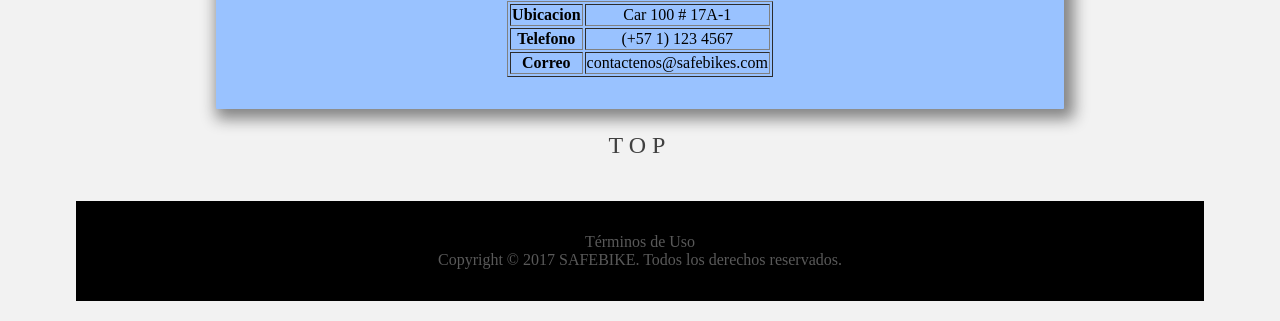
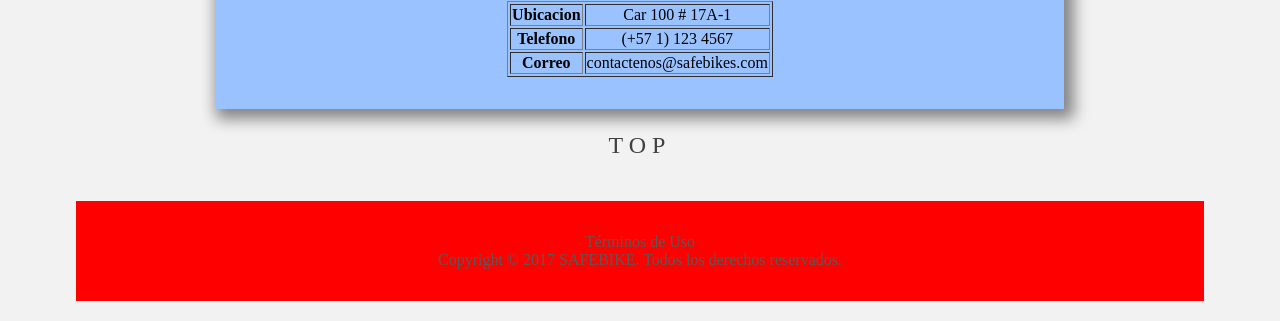
Before and after one commit to yoe81/Safebikes, a plain HTML site: page SAFEBIKE.html in a window 1280 px wide. Shown: the part 4377-4698 px from the top of the page. Drawn offline with Linux system fonts and the light colour scheme.

Commit message:
Update estilos.css

```diff
--- a/css/estilos.css
+++ b/css/estilos.css
@@ -94,7 +94,7 @@ aside img{
   width:150px;
 }
 footer {
-	background:#000000;
+	background:#FF0000;
 	color:#FFFFFF;
 	clear:both;
     padding: 2em 4em 2em 4em;
```
